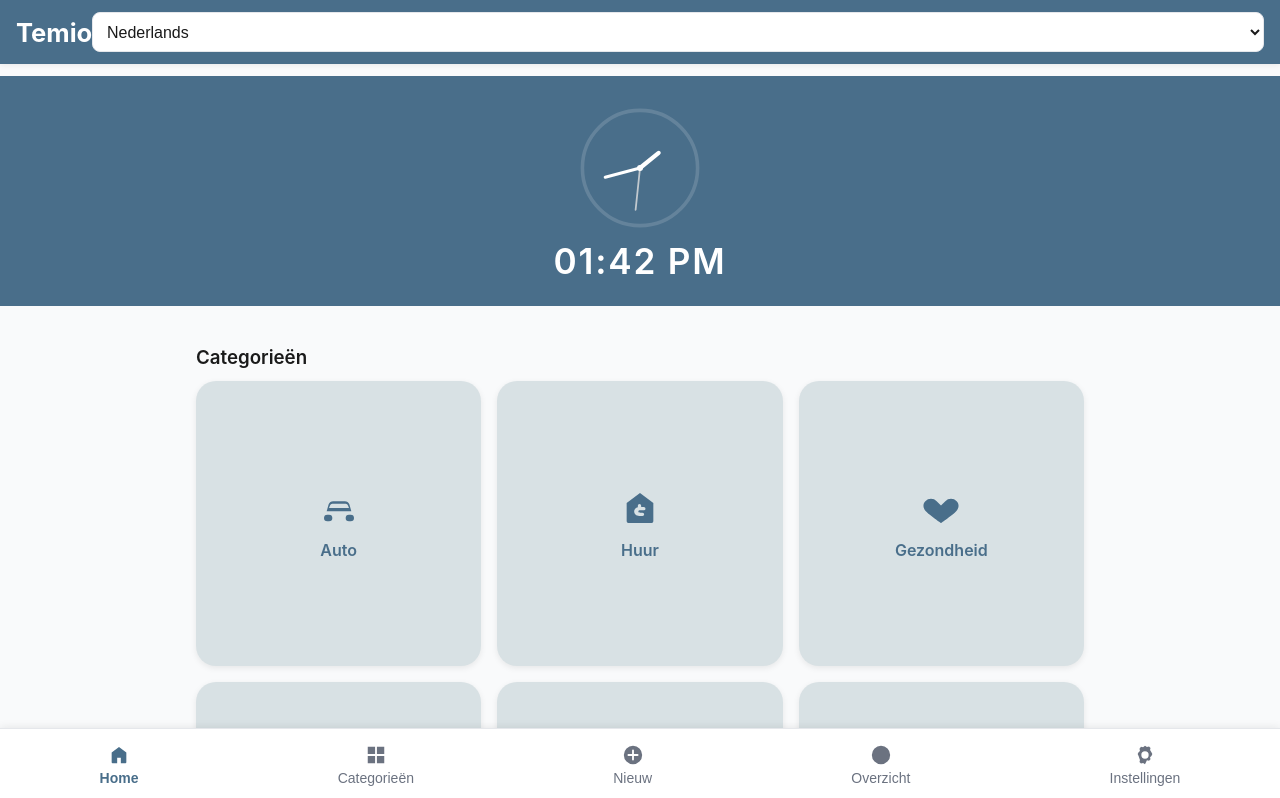
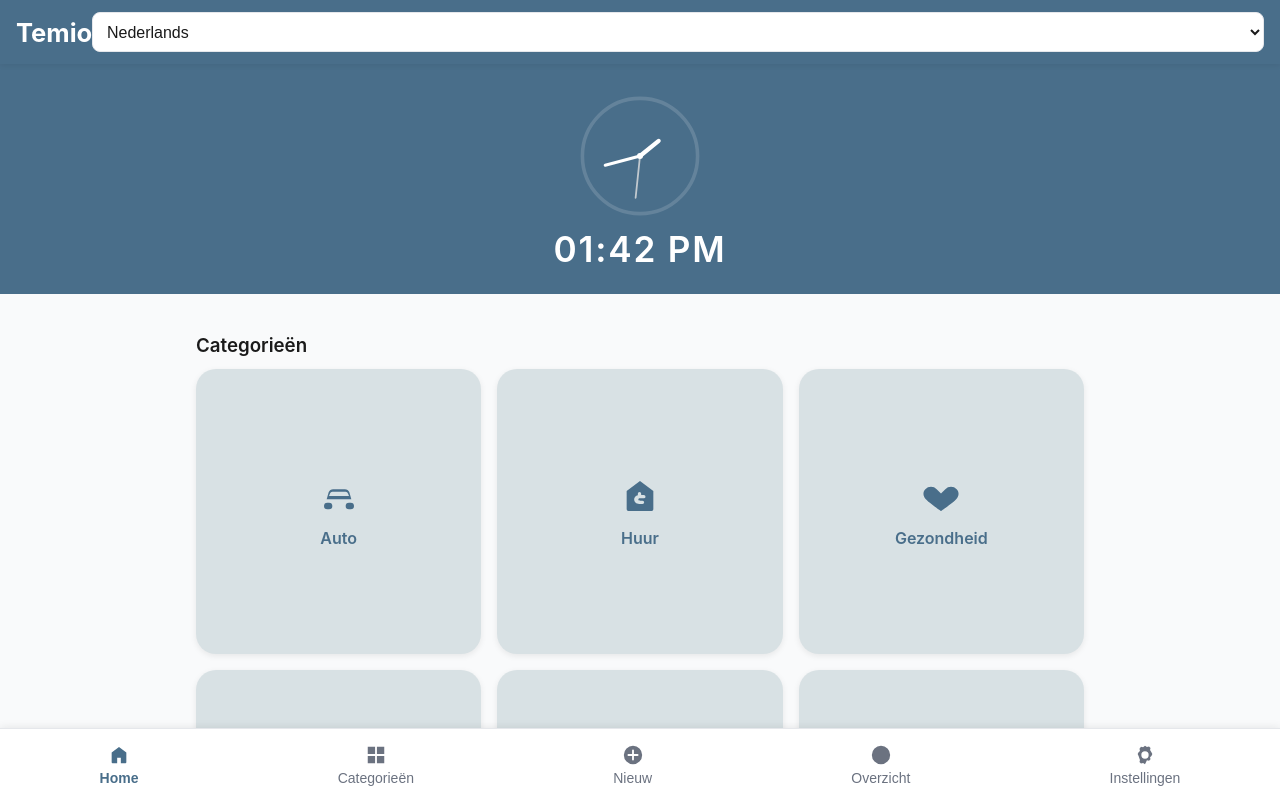
Before and after one commit to harrolds/temio, a React (Vite) app: page / in a window 1280 px wide. Shown: the top 798 px of the page. Built offline with nearby package versions, Linux system fonts and the light colour scheme.

Commit message:
Update styles.css

```diff
--- a/src/styles.css
+++ b/src/styles.css
@@ -191,6 +191,7 @@ a:hover { color: var(--color-accent-hover); }
   color: #fff;
   text-align: center;
   padding: 2rem 1rem 1.5rem;
+  margin-top: -0.75rem;
 }
 
 .hero-clock-zone .hero-clock-card {
```
